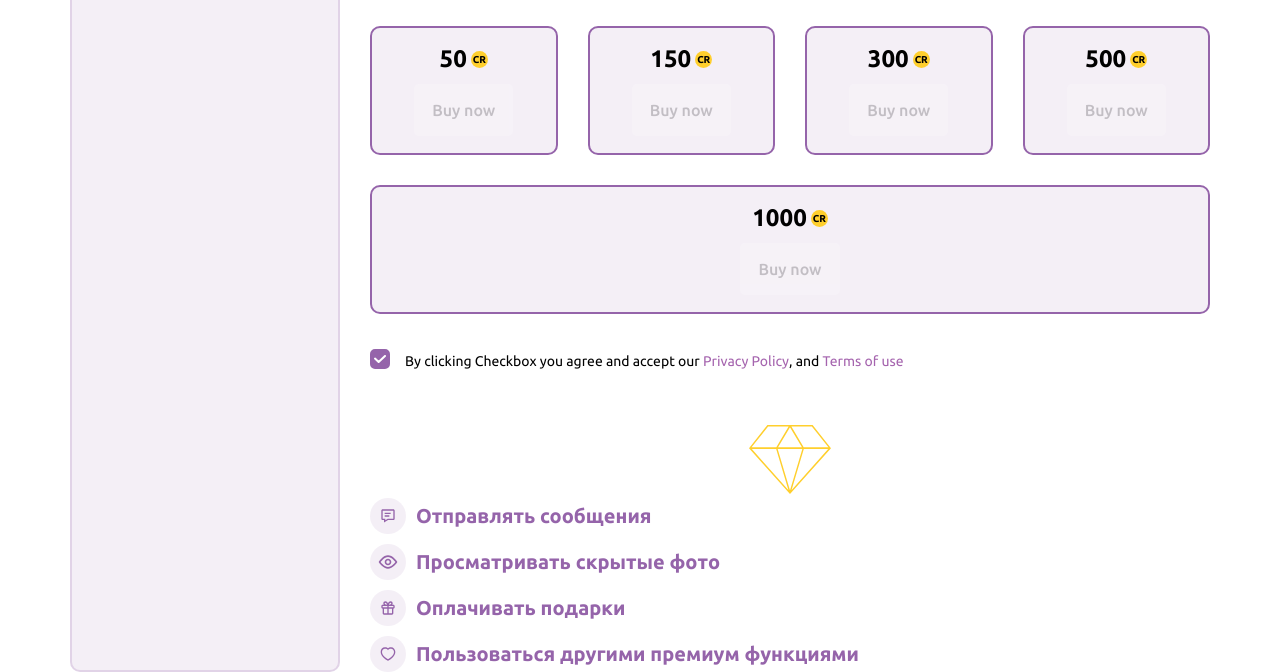
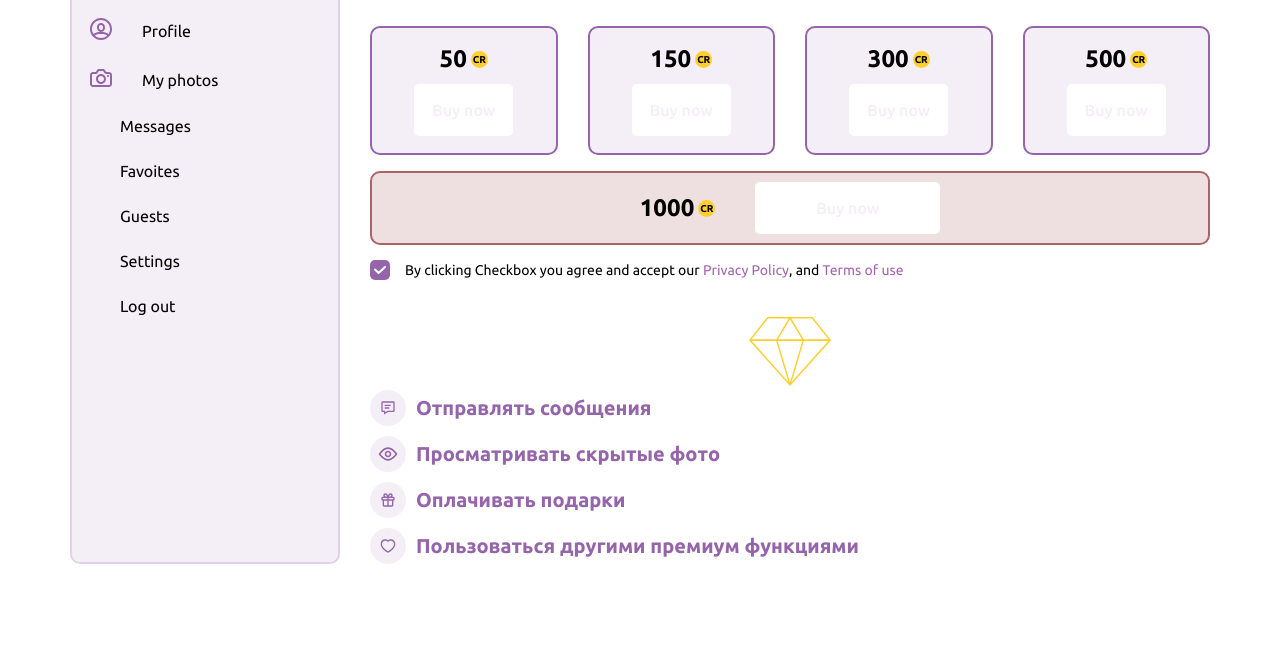
Before and after one commit to GarryVar/HTML-test, a website: page src/index.html in a window 1280 px wide. Shown: the part 225-897 px from the top of the page. After the commit the page ends 819 px from the top, so only its background shows below. Drawn offline with Linux system fonts and the light colour scheme.

Commit message:
Upadate aside menu

```diff
--- a/src/index.html
+++ b/src/index.html
@@ -82,32 +82,57 @@
             </div>
             <ul class="user__nav-bar">
               <li class="user__nav-item">
-                <span class="user__nav-icon"></span>
-                <a class="user__nav-link" href=""></a>
+                <span class="user__nav-icon">
+                  <svg
+                    width="22"
+                    height="22"
+                    viewBox="0 0 22 22"
+                    xmlns="http://www.w3.org/2000/svg">
+                    <path
+                      d="M0 11C0 17.07 4.92 22 11 22C17.07 22 22 17.07 22 11C22 4.92 17.07 0 11 0C4.92 0 0 4.92 0 11ZM20 11C20 12.9 19.4 14.67 18.39 16.12C17.27 14.63 14.62 14 11 14C13.21 14 15 12.47 15 9.19C15 6.92 13.41 5 11 5C8.57 5 7 6.75 7 9C7 12.42 8.76 14 11 14C7.37 14 4.72 14.63 3.6 16.12C2.59 14.67 2 12.9 2 11C2 6.02 6.02 2 11 2C15.97 2 20 6.02 20 11ZM11 12C9.81 12 9 11.26 9 9C9 7.81 9.73 7 11 7C12.21 7 13 7.95 13 9.19C13 11.29 12.17 12 11 12ZM11 16C14.56 16 16.67 16.68 16.96 17.73C15.37 19.14 13.28 20 11 20C8.71 20 6.62 19.14 5.03 17.73C5.32 16.68 7.43 16 11 16Z"
+                      fill="#9564AA"
+                      fill-opacity="1"
+                      fill-rule="evenodd" />
+                  </svg>
+                </span>
+                <a class="user__nav-link" href="">Profile</a>
+              </li>
+              <li class="user__nav-item">
+                <span class="user__nav-icon">
+                  <svg
+                    width="22"
+                    height="18"
+                    viewBox="0 0 22 18"
+                    fill="none"
+                    xmlns="http://www.w3.org/2000/svg">
+                    <path
+                      d="M6.18 2.46C6.08 2.62 6 2.74 5.93 2.84C5.89 2.91 5.84 2.96 5.81 3L3 3C1.34 3 0 4.34 0 6L0 15C0 16.65 1.34 18 3 18L19 18C20.65 18 22 16.65 22 15L22 6C22 4.34 20.65 3 19 3L16.18 3C16.15 2.96 16.1 2.91 16.06 2.84C15.99 2.74 15.91 2.62 15.81 2.46C15.77 2.4 15.67 2.23 15.6 2.11L15.51 1.97C14.68 0.62 14.08 0 13 0L9 0C7.91 0 7.31 0.62 6.48 1.97L6.39 2.11C6.32 2.23 6.22 2.4 6.18 2.46ZM2 6C2 5.44 2.44 5 3 5L6 5C6.66 5 7.11 4.63 7.56 4.01C7.66 3.86 7.76 3.71 7.88 3.51C7.93 3.44 8.04 3.26 8.11 3.14L8.18 3.02C8.64 2.28 8.91 2 9 2L13 2C13.08 2 13.35 2.28 13.81 3.02L13.88 3.14C13.95 3.26 14.06 3.44 14.11 3.51C14.23 3.71 14.33 3.86 14.43 4.01C14.88 4.63 15.33 5 16 5L19 5C19.55 5 20 5.44 20 6L20 15C20 15.55 19.55 16 19 16L3 16C2.44 16 2 15.55 2 15L2 6ZM6 10C6 12.76 8.23 15 11 15C13.76 15 16 12.76 16 10C16 7.23 13.76 5 11 5C8.23 5 6 7.23 6 10ZM19 7C19 7.55 18.55 8 18 8C17.44 8 17 7.55 17 7C17 6.44 17.44 6 18 6C18.55 6 19 6.44 19 7ZM14 10C14 11.65 12.65 13 11 13C9.34 13 8 11.65 8 10C8 8.34 9.34 7 11 7C12.65 7 14 8.34 14 10Z"
+                      fill="#9564AA"
+                      fill-opacity="1"
+                      fill-rule="evenodd" />
+                  </svg>
+                </span>
+                <a class="user__nav-link" href="">My photos</a>
               </li>
               <li class="user__nav-item">
                 <span class="user__nav-icon"></span>
-                <a class="user__nav-link" href=""></a>
+                <a class="user__nav-link" href="">Messages</a>
               </li>
               <li class="user__nav-item">
                 <span class="user__nav-icon"></span>
-                <a class="user__nav-link" href=""></a>
+                <a class="user__nav-link" href="">Favoites</a>
               </li>
               <li class="user__nav-item">
                 <span class="user__nav-icon"></span>
-                <a class="user__nav-link" href=""></a>
+                <a class="user__nav-link" href="">Guests</a>
               </li>
               <li class="user__nav-item">
                 <span class="user__nav-icon"></span>
-                <a class="user__nav-link" href=""></a>
+                <a class="user__nav-link" href="">Settings</a>
               </li>
               <li class="user__nav-item">
                 <span class="user__nav-icon"></span>
-                <a class="user__nav-link" href=""></a>
-              </li>
-              <li class="user__nav-item">
-                <span class="user__nav-icon"></span>
-                <a class="user__nav-link" href=""></a>
+                <a class="user__nav-link" href="">Log out</a>
               </li>
             </ul>
           </div>
--- a/src/styles/credits.css
+++ b/src/styles/credits.css
@@ -171,7 +171,7 @@ input[type="checkbox"]:checked + .credit__fake-checkbox {
 
 .credit__privacy p {
   margin: 0;
-  font-size: 3vw;
+  font-size: 14px;
   font-weight: 400;
   line-height: 5vw;
   color: var(--black);
@@ -191,7 +191,8 @@ input[type="checkbox"]:checked + .credit__fake-checkbox {
   .credits__list {
     flex-direction: row;
     flex-wrap: wrap;
-    gap: 30px;
+    column-gap: 30px;
+    row-gap: 16px;
     overflow: visible;
   }
 
@@ -204,6 +205,29 @@ input[type="checkbox"]:checked + .credit__fake-checkbox {
     background-color: var(--primary-dark-opacity-0);
     border: 2px solid var(--primary-dark);
     transition: background-color cubic-bezier(0.455, 0.03, 0.515, 0.955) 0.3s;
+  }
+
+  .credit__item:last-child {
+    height: 74px;
+    background-color: var(--soft-brown);
+    border: 2px solid var(--brown);
+  }
+
+  .credit__item:last-child .credit__card {
+    flex-direction: row;
+    justify-content: center;
+    column-gap: 40px;
+  }
+
+  .credit__item:last-child .credit__card::before {
+    top: 50%;
+    transform: translateY(-50%);
+    left: -30px;
+    width: fit-content;
+  }
+
+  .credit__item:last-child .credit__card .credit__btn {
+    width: 185px;
   }
 
   .credit__card {
@@ -227,6 +251,7 @@ input[type="checkbox"]:checked + .credit__fake-checkbox {
     top: -31px;
     left: 50%;
     transform: translateX(-50%);
+    color: var(--black);
     opacity: 0;
   }
 
@@ -240,21 +265,21 @@ input[type="checkbox"]:checked + .credit__fake-checkbox {
 
   .credit__btn {
     display: flex;
+    justify-content: center;
     padding: 17px 18px;
-    color: var(--black);
+    color: var(--primary-dark-opacity-0);
     background-color: var(--white);
     font-family: inherit;
     font-size: 16px;
     font-weight: 500;
     line-height: 18px;
-    opacity: 0.2;
     border-radius: 5px;
     cursor: pointer;
   }
 
   .credit__item:hover .credit__btn {
     background-color: var(--prymari-orange);
-    opacity: 1;
+    color: var(--black);
   }
 
   .credit__item:hover .credit__count {
@@ -266,12 +291,9 @@ input[type="checkbox"]:checked + .credit__fake-checkbox {
     margin-right: 0;
   }
 
-  .credit__privacy {
-    align-items: center;
-  }
-
   .credit__privacy p {
     font-size: 14px;
+    line-height: 20px;
   }
 
   .credit__checkbox {
--- a/src/styles/main-content.css
+++ b/src/styles/main-content.css
@@ -15,6 +15,7 @@
     grid-template-columns: 270px 1fr;
     gap: 30px;
     padding-top: 30px;
+    padding-bottom: 30px;
   }
 
   .main-content__wrapper {
--- a/src/styles/user.css
+++ b/src/styles/user.css
@@ -35,4 +35,20 @@
 
 .user__nav-bar {
   display: flex;
+  flex-direction: column;
+  row-gap: 25px;
 }
+
+.user__nav-item {
+  display: flex;
+  column-gap: 30px;
+  align-items: center;
+}
+
+.user-nav__icon {
+  display: block;
+}
+
+.user__nav-link {
+  color: var(--black);
+}
--- a/src/styles/var.css
+++ b/src/styles/var.css
@@ -10,6 +10,7 @@
   --prymari-orange: rgb(255, 207, 45);
   --purple: rgb(193, 92, 161);
   --soft-brown: rgba(170, 100, 100, 0.2);
+  --brown: rgb(170, 100, 100);
 
   /*typography*/
 
```
Also changed, not shown: src/img/icon (1).svg (added), src/img/icon.svg (added).
